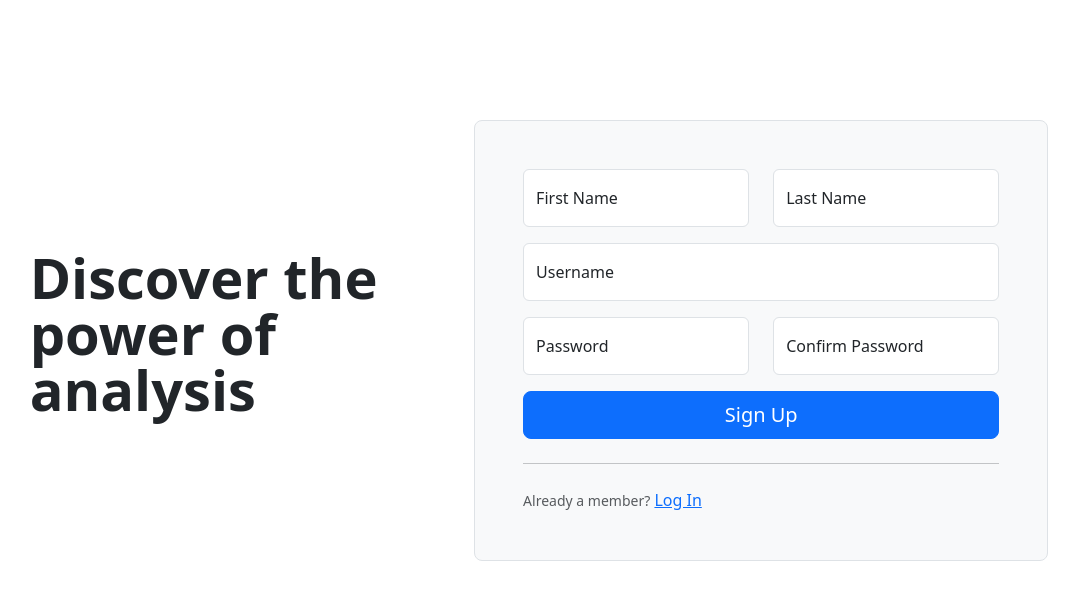
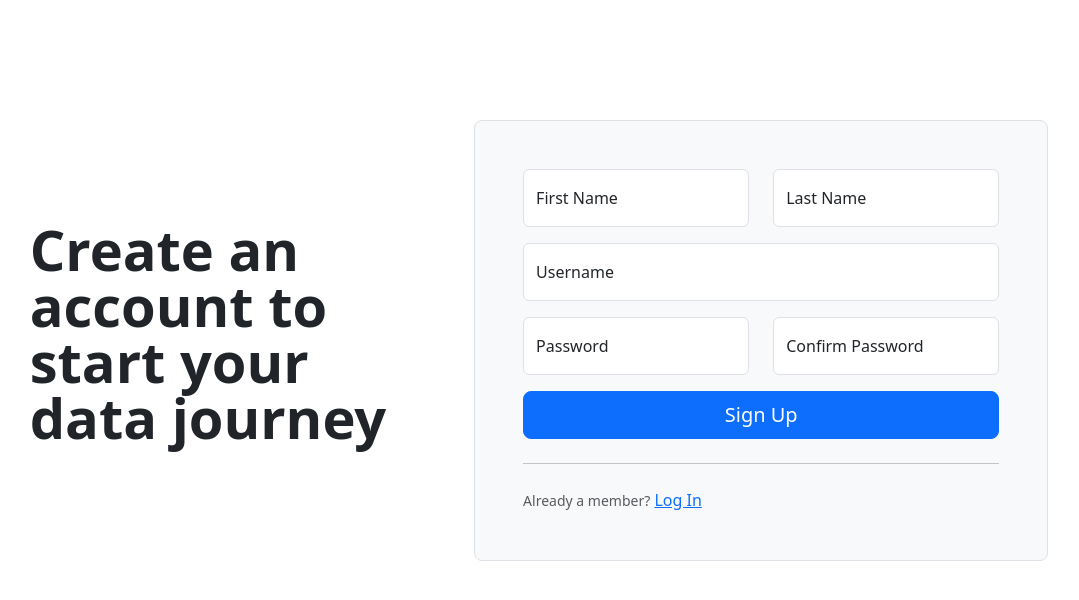
Before and after one commit to danielaldham/rugbystats, a Django app: page /register/ in a window 1280 px wide. Shown: the part 73-673 px from the top of the page, without its empty margins (101-1180 px from the left). Run offline with Django 4.2, Linux system fonts and the light colour scheme; some libraries are stand-ins or nearby versions.

Commit message:
update register form

```diff
--- a/rugbystats/stats/templates/register.html
+++ b/rugbystats/stats/templates/register.html
@@ -5,7 +5,7 @@
 <div class="container col-xl-10 col-xxl-8 px-4 py-5">
   <div class="row align-items-center g-lg-5 py-5">
     <div class="col-lg-5 text-center text-lg-start">
-      <h1 class="display-4 fw-bold lh-1 mb-3">Discover the power of analysis</h1>
+      <h1 class="display-4 fw-bold lh-1 mb-3">Create an account to start your data journey</h1>
       <p class="col-lg-10 fs-4"></p>
     </div>
     <div class="col-md-10 mx-auto col-lg-7">
```
Also changed, not shown: rugbystats/db.sqlite3.
